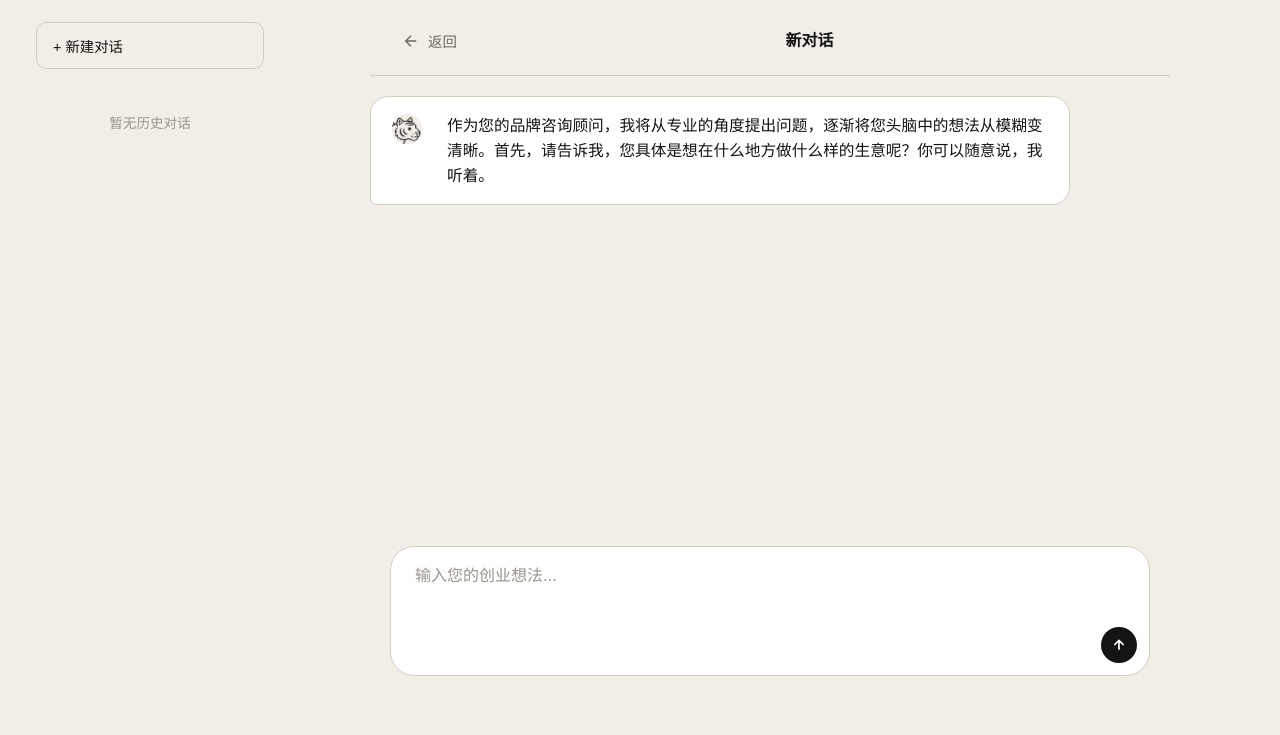
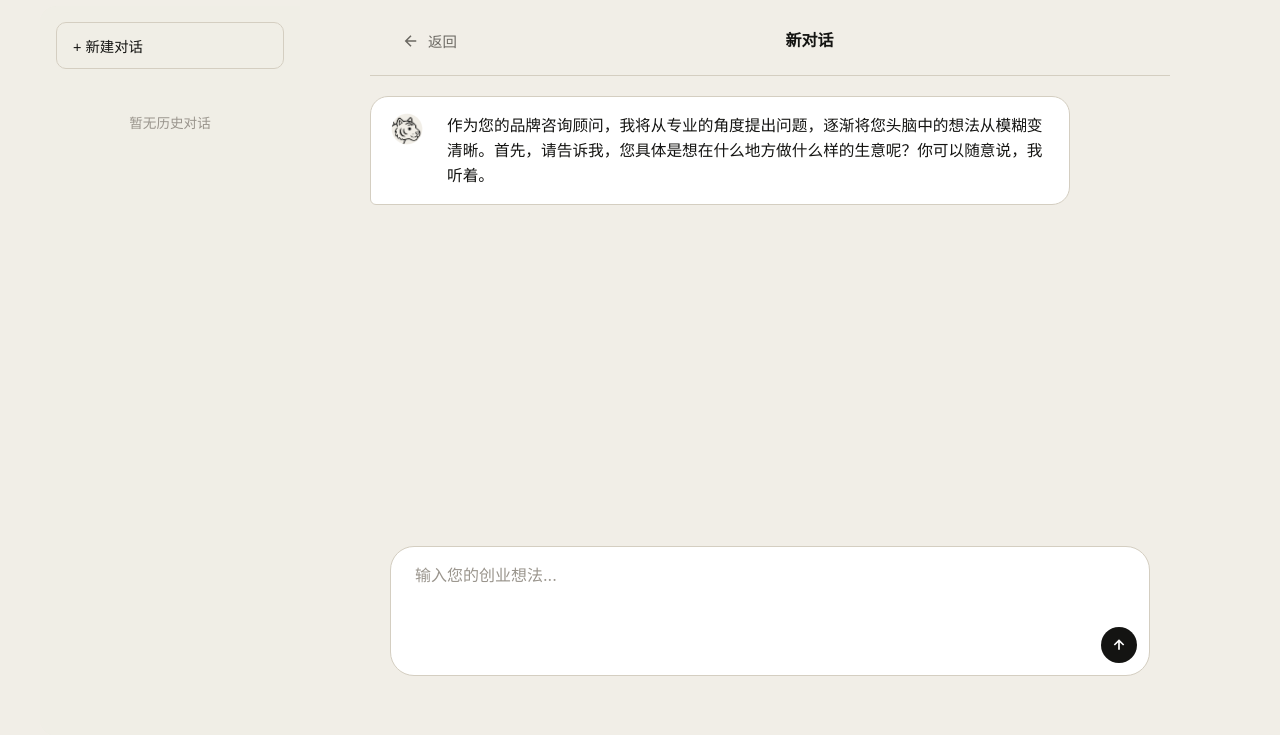
Before and after one commit to HuYee2025/BrandGPT, a Flask app: page /chat in a window 1280 px wide. Shown: the part 74-809 px from the top of the page. Run offline with Flask 3, Linux system fonts and the light colour scheme.

Commit message:
修复布局：添加wrapper容器使历史记录栏和对话框整体居中
使用max-width: 1200px和margin: 0 auto让整体居中

```diff
--- a/templates/chat.html
+++ b/templates/chat.html
@@ -16,7 +16,9 @@
 /* 包裹侧边栏和主聊天区域的容器 */
 .chat-wrapper {
     display: flex;
+    max-width: 1200px;
     width: 100%;
+    margin: 0 auto;
 }
 
 /* 左侧历史记录栏 */
```
